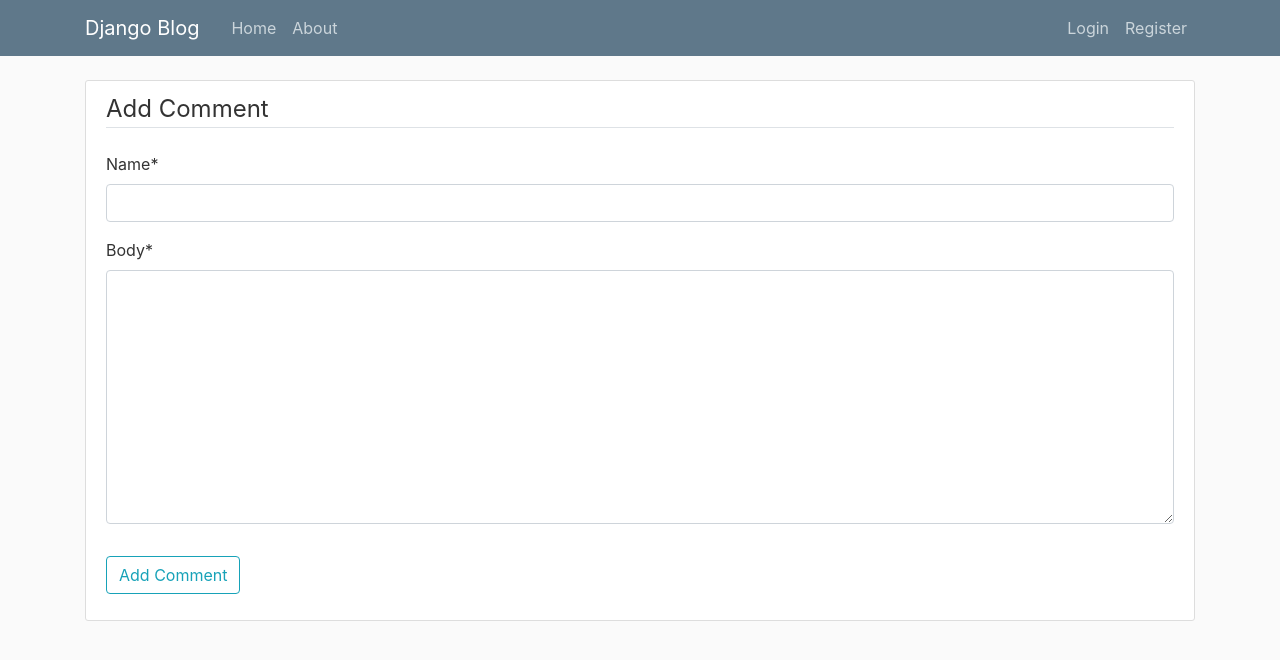
After one commit to dunnohowtoplay/CoreyMS-Blog, a Django app: page /post/1/addcomment in a window 1280 px wide. The commit adds this page. Shown: the top 660 px of the page. Run offline with Django 3.2, Linux system fonts and the light colour scheme; some libraries are stand-ins or nearby versions.

Commit message:
add add-comment views

```diff
--- a/blog/models.py
+++ b/blog/models.py
@@ -18,7 +18,7 @@ class Post(models.Model):
 
 class Comment(models.Model):
     post = models.ForeignKey(Post, related_name="comments", on_delete=models.CASCADE)
-    name = models.ForeignKey(User, related_name="name", on_delete=models.CASCADE)
+    name = models.CharField(max_length=256)
     body = models.TextField()
     date_added = models.DateTimeField(auto_now_add=True)
 
--- /dev/null
+++ b/blog/templates/blog/add_comment.html
@@ -0,0 +1,19 @@
+{% extends 'blog/base.html' %}
+{% load crispy_forms_tags %}
+
+{% block content %}
+    <div class="content-section">
+        <form method="POST" action="">
+            {% csrf_token %}
+            <fieldset class="form-group">
+                <legend class="border-bottom mb-4">
+                    Add Comment
+                </legend>
+                {{ form|crispy }}
+            </fieldset>
+            <div class="form-group">
+                <button class="btn btn-outline-info" type="submit">Add Comment</button>
+            </div>
+        </form>
+    </div>
+{% endblock content %}
--- a/blog/urls.py
+++ b/blog/urls.py
@@ -5,7 +5,8 @@ from .views import (
     PostCreateView,
     PostUpdateView,
     PostDeleteView,
-    UserPostListView
+    UserPostListView,
+    AddCommentView
     )
 from . import views
 
@@ -16,5 +17,6 @@ urlpatterns = [
     path('post/new/', PostCreateView.as_view(), name='post-create'),
     path('post/<int:pk>/update/', PostUpdateView.as_view(), name='post-update'),
     path('post/<int:pk>/delete/', PostDeleteView.as_view(), name='post-delete'),
+    path('post/<int:pk>/addcomment', AddCommentView.as_view(), name='add-comment'),
     path('about/', views.about, name='blog-about'),
 ]
--- a/blog/views.py
+++ b/blog/views.py
@@ -6,9 +6,10 @@ from django.views.generic import (
     DetailView,
     CreateView,
     UpdateView,
-    DeleteView
+    DeleteView,
     )
-from .models import Post
+from django.urls import reverse
+from .models import Post, Comment
 
 def home(request):
     context = {
@@ -44,6 +45,18 @@ class PostCreateView(LoginRequiredMixin, CreateView):
         form.instance.author = self.request.user
         return super().form_valid(form)
 
+class AddCommentView(CreateView):
+    model = Comment
+    template_name = 'blog/add_comment.html'
+    fields = ['name', 'body']
+
+    def get_success_url(self):
+        return reverse('post-detail', kwargs={'pk': self.kwargs['pk']})
+
+    def form_valid(self, form):
+        form.instance.post_id = self.kwargs['pk']
+        return super().form_valid(form)
+
 class PostUpdateView(LoginRequiredMixin, UserPassesTestMixin, UpdateView):
     model = Post
     fields = ['title', 'content']
```
Also changed, not shown: blog/templates/blog/post_detail.html (+5 -14 lines), requirements.txt (+1 -118 lines), blog/migrations/0004_auto_20210109_0649.py (added).
